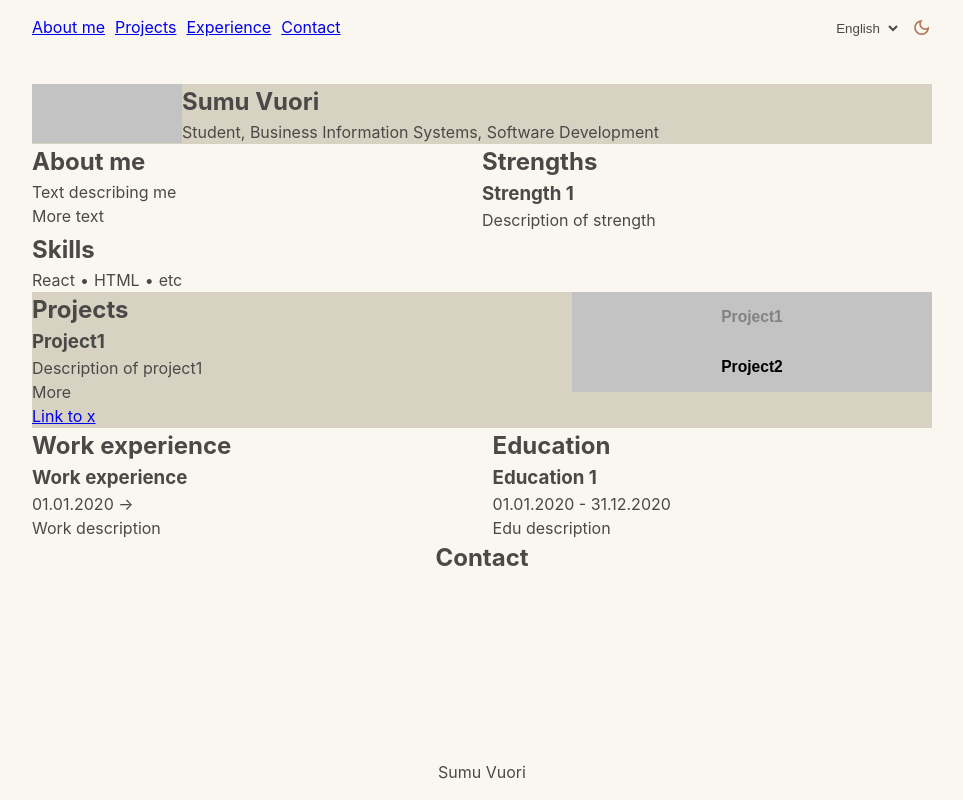
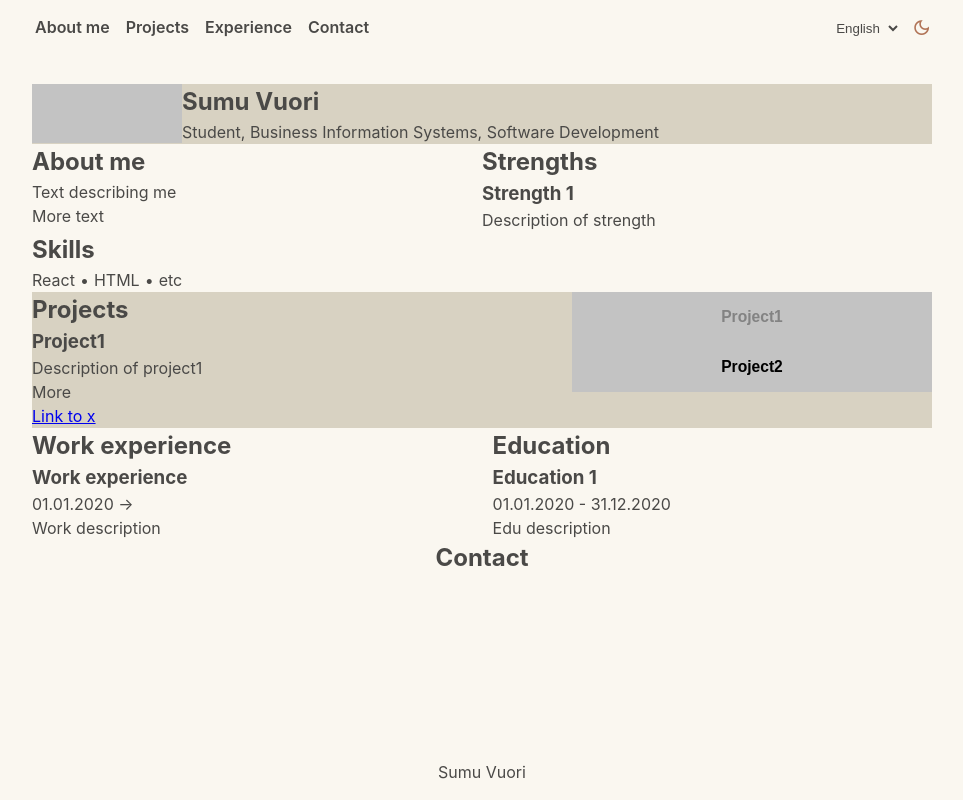
Before and after one commit to vuorisumu/portfolio, a React (Vite) app: page / in a window 1280 px wide. Shown: the whole page, without its empty margins (158-1121 px from the left). Built offline with nearby package versions, Linux system fonts and the light colour scheme.

Commit message:
feat: add styles to nav links

```diff
--- a/src/styles/_nav.scss
+++ b/src/styles/_nav.scss
@@ -20,6 +20,17 @@ nav {
         }
     }
 
+    a {
+        color: theme.$text-primary;
+        text-decoration: none;
+        font-weight: 600;
+        padding: 0 3px;
+
+        .active {
+            color: theme.$accent;
+        }
+    }
+
     select {
         padding: 2px 5px;
         background: transparent;
--- a/src/styles/main.css
+++ b/src/styles/main.css
@@ -81,6 +81,15 @@ nav div ul {
 }
 nav div ul li {
   display: inline-block;
+}
+nav a {
+  color: var(--text-primary);
+  text-decoration: none;
+  font-weight: 600;
+  padding: 0 3px;
+}
+nav a .active {
+  color: var(--accent);
 }
 nav select {
   padding: 2px 5px;
```
Also changed, not shown: 1 other file (tests, documents, lock files or other folders).
